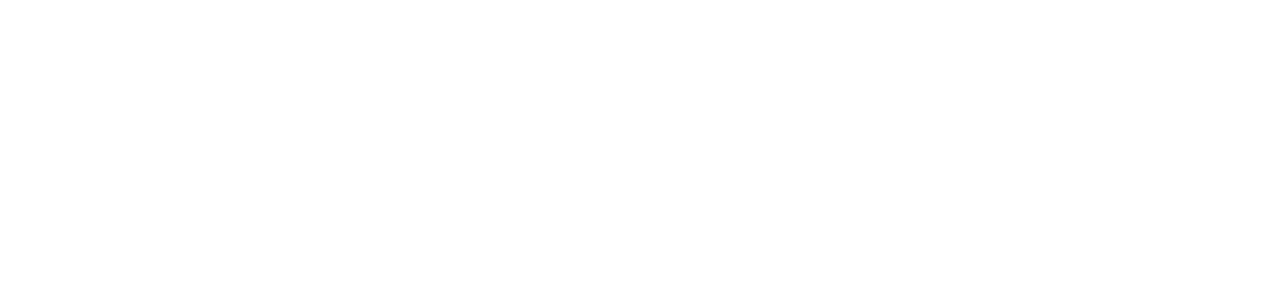
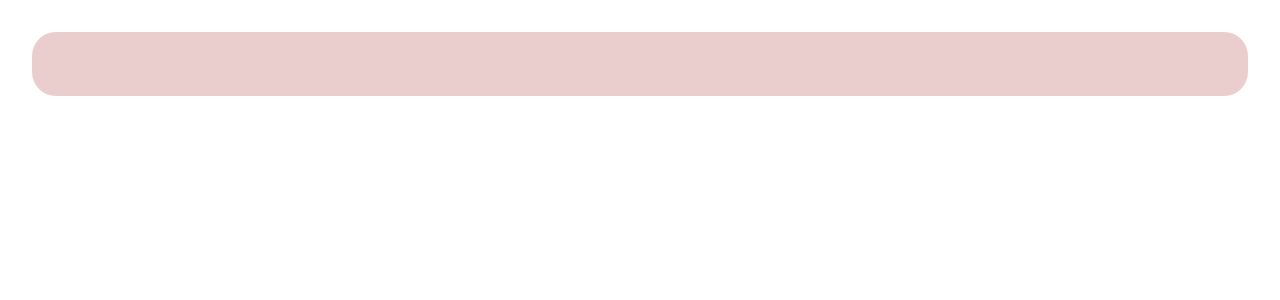
Before and after one commit to Eidenas1/book-reservation, a React (Vite) app in the folder frontend/: page / in a window 1280 px wide. Shown: the top 300 px of the page. Built offline with nearby package versions, Linux system fonts and the light colour scheme.

Commit message:
Initial navbar

```diff
--- a/frontend/src/App.jsx
+++ b/frontend/src/App.jsx
@@ -1,9 +1,10 @@
 import "./App.css";
+import Nav from "./components/Nav/Nav";
 // App.jsx mostly used for add layouts, navbar, footers
 // In bigger pages somethimes creating separate file for layouts
 function App() {
   return <>
-
+  <Nav/>
   </>;
 }
 
--- a/frontend/src/components/Nav/Nav.jsx
+++ b/frontend/src/components/Nav/Nav.jsx
@@ -3,9 +3,11 @@
 
 const Nav = () => {
   return (
-    <nav>
+    <div className="w-full h-full p-8 flex">
+      <nav className="flex w-full h-[4rem] bg-[#950606]/[var(--bg-opacity)] [--bg-opacity:20%] backdrop-blur-md rounded-3xl">
 
-    </nav>
+      </nav>
+    </div>
   );
 };
 
```
